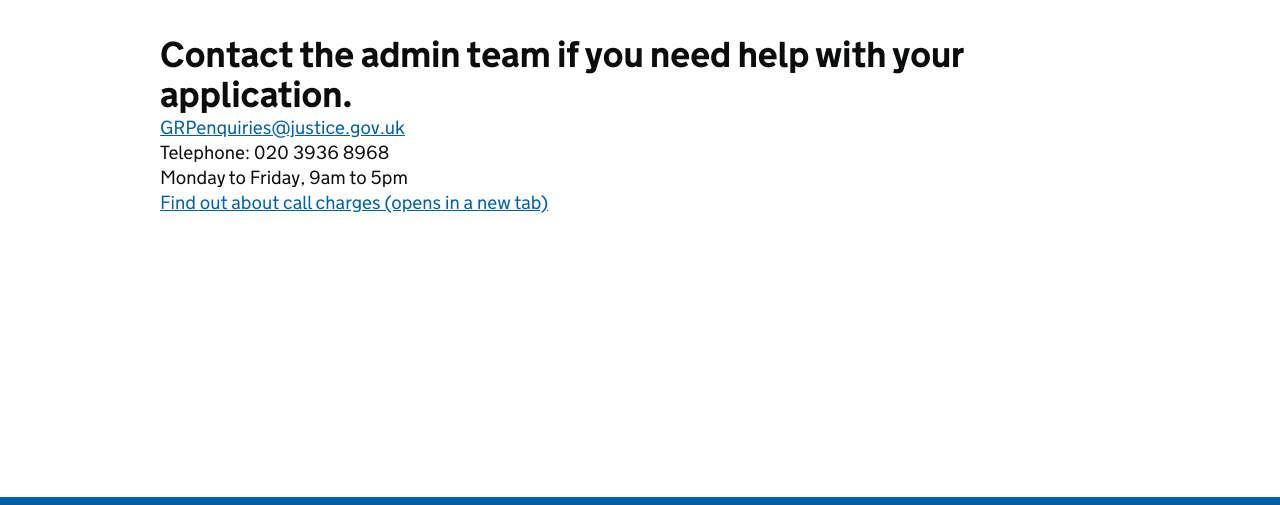
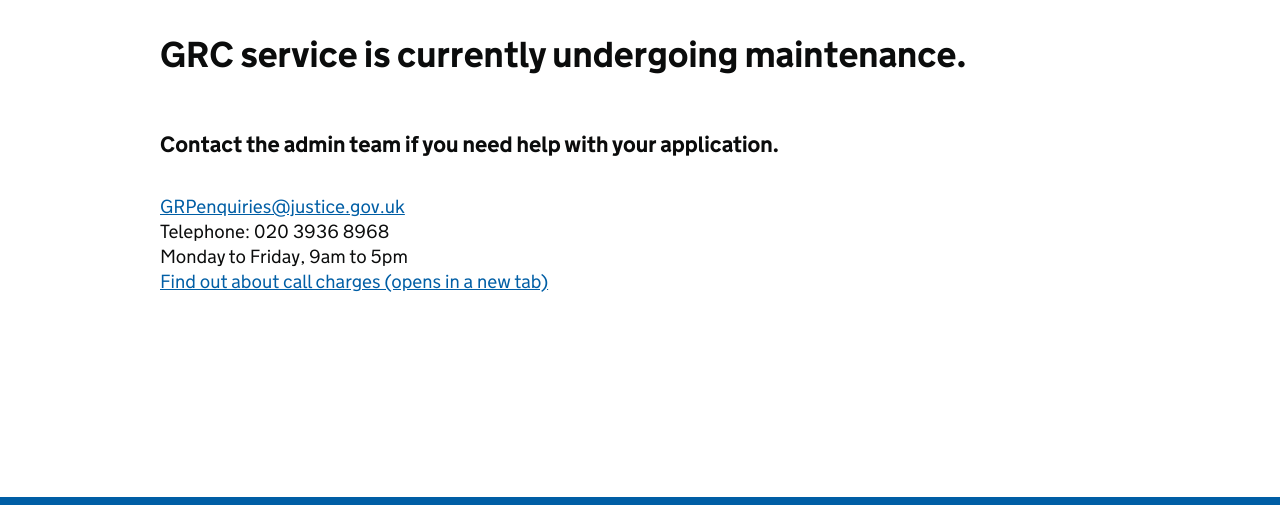
Before and after one commit to ministryofjustice/grc-app, a website: page maintenance/index.html in a window 1280 px wide. Shown: the part 106-611 px from the top of the page. Drawn offline with Linux system fonts and the light colour scheme.

Commit message:
RST-5982 apply maintenance pages to admin staging and prod pages from build

```diff
--- a/maintenance/index.html
+++ b/maintenance/index.html
@@ -101,7 +101,10 @@
         -->
         <div class="inner-block ">
           <article class="main-content">
-            <h2>Contact the admin team if you need help with your application.</h2>
+            <h2>GRC service is currently undergoing maintenance.</h2>
+            <br>
+            <h3>Contact the admin team if you need help with your application.</h3>
+            <br>
             <a href="mailto:GRPenquiries@justice.gov.uk" class="govuk-link">
               GRPenquiries@justice.gov.uk
             </a><br>
```
Also changed, not shown: .circleci/config.yml.
